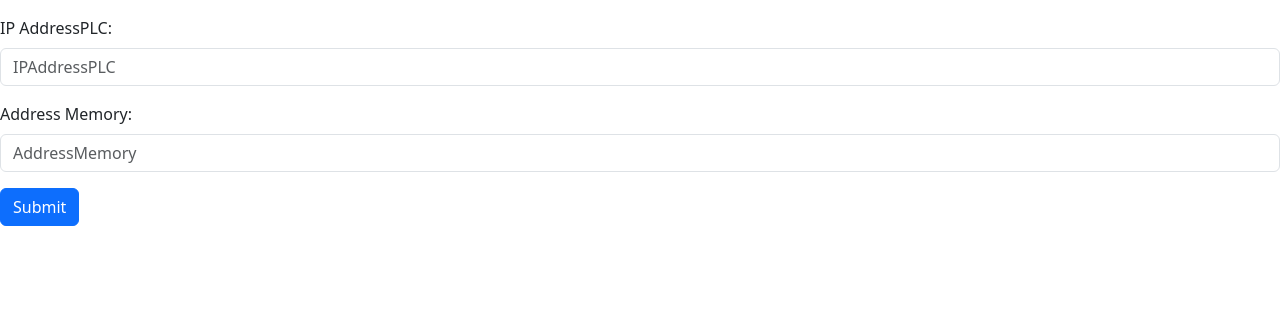
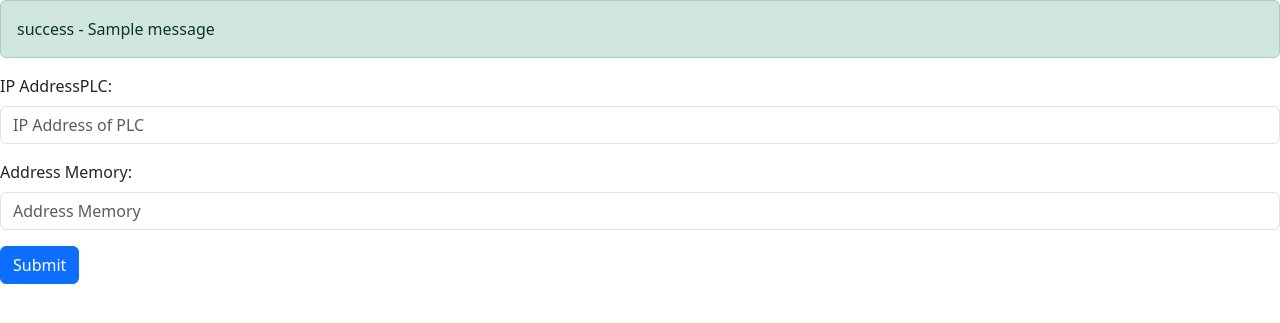
Before and after one commit to SatNaingTun/IIOT2024Project, a Django app: page /test/ in a window 1280 px wide. Shown: the top 323 px of the page. Run offline with Django 5.2, Linux system fonts and the light colour scheme; tables that the repository leaves empty hold one stand-in row (values such as "Sample post"); one stand-in notice (Sample message) is shown.

Commit message:
django message show info

```diff
--- a/IIOTWeb/iiot/templates/base/base.html
+++ b/IIOTWeb/iiot/templates/base/base.html
@@ -17,8 +17,17 @@
 </head>
 <body>
     <!-- <h1>{{ message }}</h1> -->
+    {% if messages %}
+    {% for message in messages %}
+    <div {% if message.tags %} class="alert alert-{{ message.tags}}" {% endif %}>
+        {{message.tags}} -
+        {{message}}
+
+    </div>
+    {% endfor %}
+    {% endif %}
+
     {% block 'body' %}
-
     {% endblock %}
 </body>
 {% block 'footer' %}
--- a/IIOTWeb/iiot/templates/iiot/test.html
+++ b/IIOTWeb/iiot/templates/iiot/test.html
@@ -1,13 +1,14 @@
 {% extends 'base/base.html' %}
 {% block 'body' %}
-<form action="">
+<form action="" method="post">
+    {% csrf_token %}
     <div class="mb-3 mt-3">
         <label for="IPAddressPLC" class="form-label">IP AddressPLC:</label>
-        <input type="text" class="form-control" id="IPAddressPLC" placeholder="IPAddressPLC" name="IPAddressPLC">
+        <input type="text" class="form-control" id="IPAddressPLC" placeholder="IP Address of PLC" name="IPAddressPLC">
       </div>
     <div class="mb-3 mt-3">
       <label for="AddressMemory" class="form-label">Address Memory:</label>
-      <input type="text" class="form-control" id="AddressMemory" placeholder="AddressMemory" name="AddressMemory">
+      <input type="text" class="form-control" id="AddressMemory" placeholder="Address Memory" name="AddressMemory">
     </div>
 
     <button type="submit" class="btn btn-primary">Submit</button>
--- a/IIOTWeb/iiot/urls.py
+++ b/IIOTWeb/iiot/urls.py
@@ -7,6 +7,7 @@ from . import views
 # from .views import iiot
 
 urlpatterns = [
-    path("", views.index,name='iiot'),
+    # path("", views.index,name='iiot'),
+    path("", views.test,name='test'),
     path("test/", views.test,name='test'),
     ]
--- a/IIOTWeb/iiot/views.py
+++ b/IIOTWeb/iiot/views.py
@@ -1,8 +1,13 @@
-from django.shortcuts import render
+from django.shortcuts import render,redirect
 from django.http import HttpResponse
+from django.contrib import messages
 # Create your views here.
 def index(request):
     return HttpResponse("Hello, world. You're at the polls index.")
 
 def test(request):
-    return render(request,"iiot/test.html")
+    if request.method=='GET':
+        return render(request,"iiot/test.html")
+    elif request.method=='POST':
+        messages.info(request,'You clicked the submit button')
+        return redirect(test)
```
